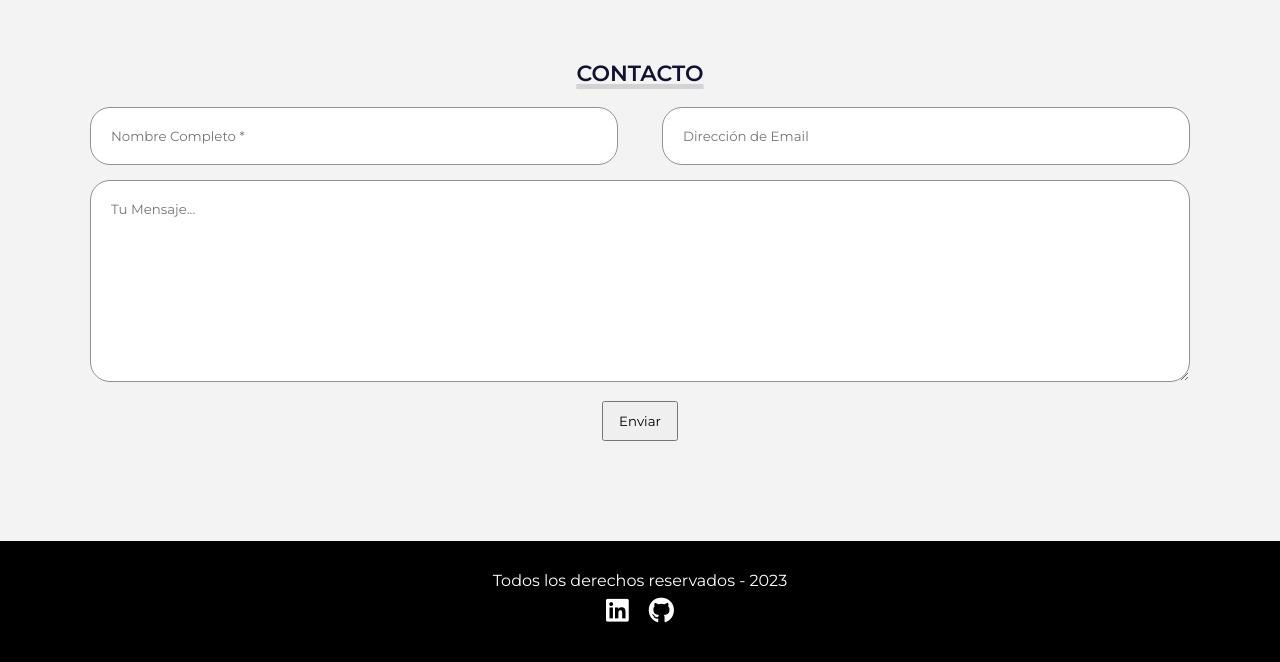
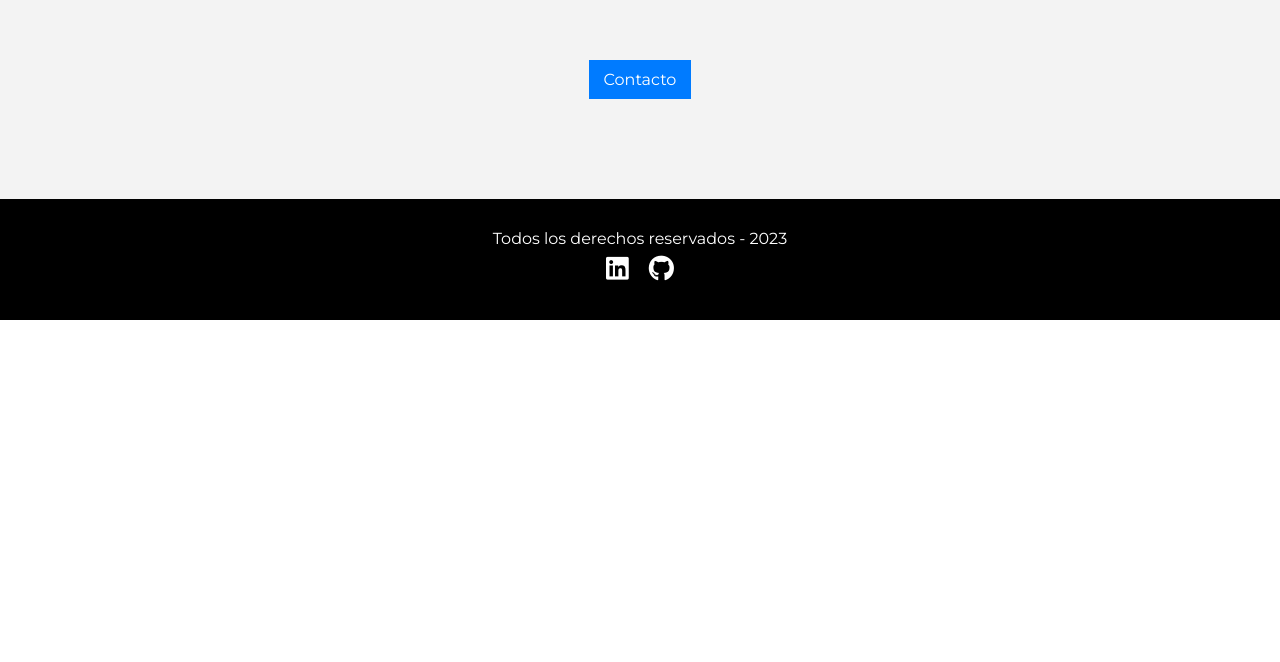
Before and after one commit to Nico-Dondo/Portfolio, a website: page index.html in a window 1280 px wide. Shown: the part 2646-3308 px from the top of the page. After the commit the page ends 2966 px from the top, so only its background shows below. Drawn offline with Linux system fonts and the light colour scheme.

Commit message:
Prueba de correo

```diff
--- a/estilo.css
+++ b/estilo.css
@@ -670,3 +670,16 @@
                 margin-bottom: 15px;
             }
         }
+
+        /* Estilos CSS */
+.btn-enviar {
+    background-color: #007BFF;
+    color: white;
+    border: none;
+    padding: 10px 20px;
+    font-size: 16px;
+    cursor: pointer;
+}
+.btn-enviar:hover {
+    background-color: #0056b3;
+}
--- a/index.html
+++ b/index.html
@@ -181,7 +181,7 @@
 
                     <div class="descripcion-section" id="descripcion">
                         <p>Trabajo realizado para <strong>CodeCraze Developers</strong> encargándome de realizar el
-                            testeo integral de página, funcionalidades, en armonía con los desarrolladores.</p>
+                            testeo integral de página, funcionalidades, trabajando conjuntamente con los desarrolladores.</p>
                     </div>
 
                 </div>
@@ -193,37 +193,9 @@
 
     <!-- SECCTION C O N T A C T O -->
     <section id="contacto">
-        <h3 class="titulo-seccion">Contacto</h3>
-        <div class="contenedor-form">
-            <form id="formulario" action="mailto:tu-correo@example.com" method="get">
-                <div class="fila mitad">
-                    <input type="text" placeholder="Nombre Completo *" class="input-mitad" name="nombre">
-                    <input type="email" placeholder="Dirección de Email" class="input-mitad" name="email">
-                </div>
-                <div class="fila">
-                    <textarea name="mensaje" cols="30" rows="10" placeholder="Tu Mensaje..."
-                        class="input-full"></textarea>
-                </div>
-                <button type="submit" class="btn-enviar" onclick="enviarCorreo()">Enviar</button>
-            </form>
-        </div>
+        <button class="btn-enviar" onclick="enviarCorreo()">Contacto</button>
     </section>
 
-    <script>
-        function enviarCorreo() {
-            var nombre = document.getElementsByName('nombre')[0].value;
-            var email = document.getElementsByName('email')[0].value;
-            var mensaje = document.getElementsByName('mensaje')[0].value;
-
-            var destinatario = 'tu-correo@example.com';
-            var asunto = 'Mensaje de ' + nombre + ' (' + email + ')';
-            var cuerpo = mensaje;
-
-            var mailtoURL = 'mailto:' + destinatario + '?subject=' + encodeURIComponent(asunto) + '&body=' + encodeURIComponent(cuerpo);
-
-            window.location.href = mailtoURL;
-        }
-    </script>
 
 
 
--- a/script.js
+++ b/script.js
@@ -55,23 +55,18 @@ function efectoHabilidades() {
   }
 
 
-  function enviarCorreo() {
-    var nombre = document.getElementsByName('nombre')[0].value;
-    var email = document.getElementsByName('email')[0].value;
-    var mensaje = document.getElementsByName('mensaje')[0].value;
-
-    var destinatario = 'nicodondo1980@gmail.com';
-    var asunto = 'Mensaje de ' + nombre + ' (' + email + ')';
-    var cuerpo = mensaje;
-
-    var mailtoURL = 'mailto:' + destinatario + '?subject=' + encodeURIComponent(asunto) + '&body=' + encodeURIComponent(cuerpo);
-
-    window.location.href = mailtoURL;
-  }
 
 
+  function enviarCorreo() {
+    const destinatario = "nicodondo1980@gmail.com"; // Reemplaza con tu dirección de correo electrónico
+    const asunto = "Mensaje de un visitante del sitio";
+    const cuerpo = "Este es el cuerpo del mensaje.";
 
-document.getElementById("miBoton").addEventListener("click", enviarFormulario);
+    const mailtoUrl = `mailto:${encodeURIComponent(destinatario)}?subject=${encodeURIComponent(asunto)}&body=${encodeURIComponent(cuerpo)}`;
+    window.location.href = mailtoUrl;
+}
+
+
 
 function scrollToDescripcion() {
   const descripcionSection = document.getElementById('descripcion');
```
Also changed, not shown: README.md.
